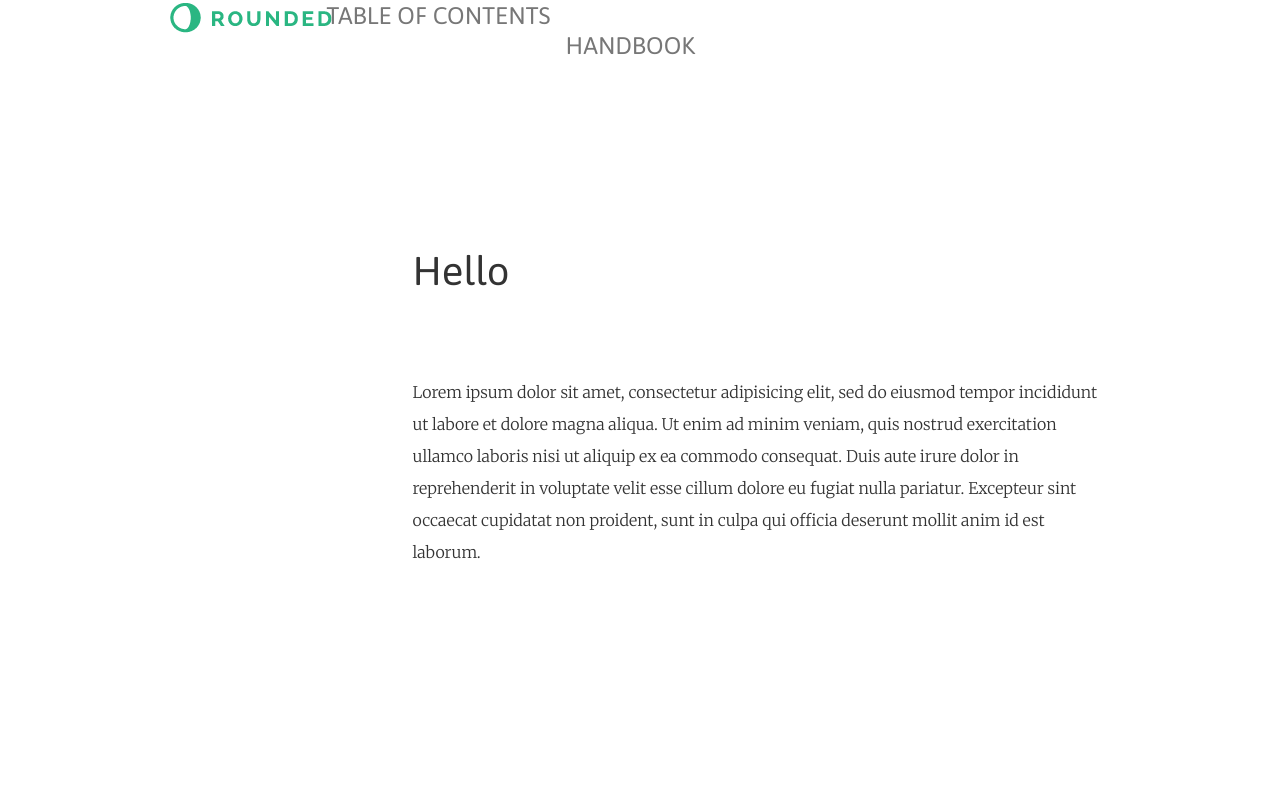
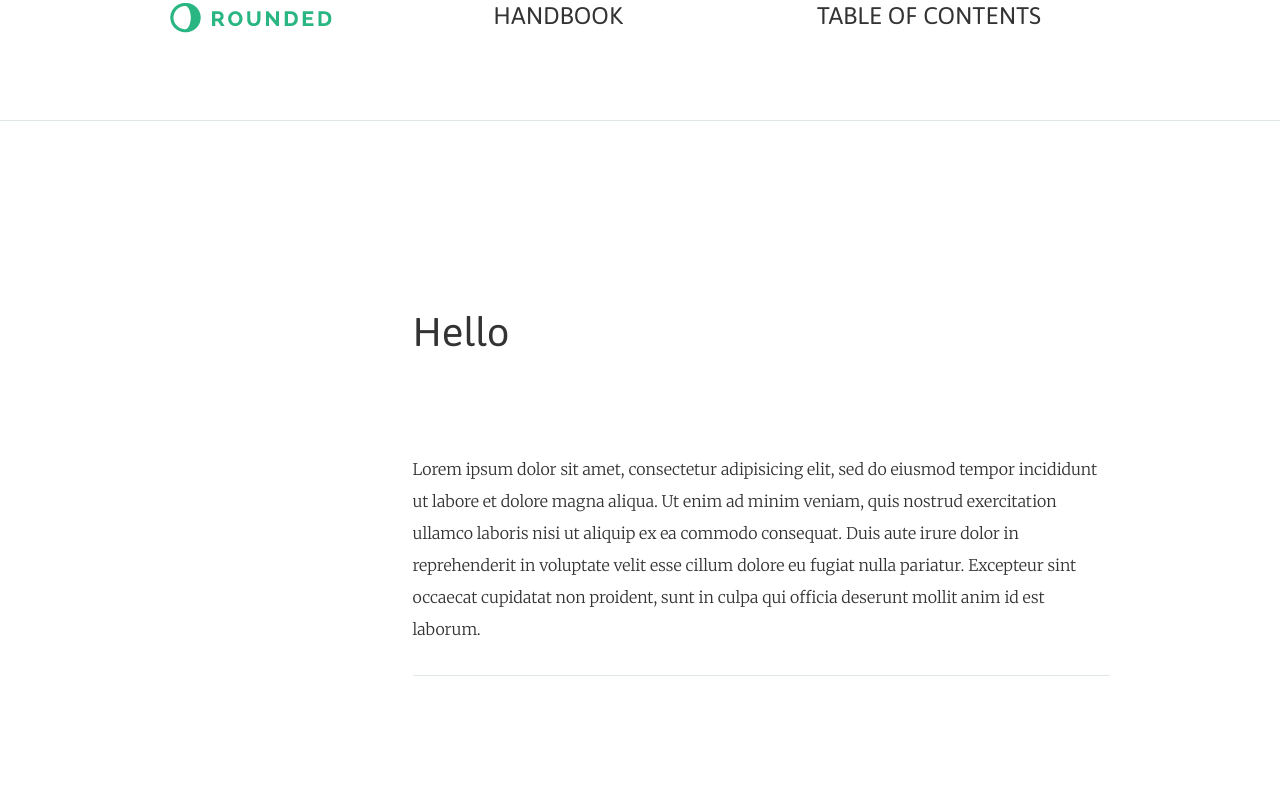
Before and after one commit to Rounded/rounded_handbook, a website: page index.html in a window 1280 px wide. Shown: the top 800 px of the page. Drawn offline with Linux system fonts and the light colour scheme.

Commit message:
moved tof over

```diff
--- a/assets/stylesheets/modules/nav_full.less
+++ b/assets/stylesheets/modules/nav_full.less
@@ -48,3 +48,5 @@ h3.toggle-transparent.tof.pull-right
 {
   color: #777777;
 }
+
+hr.nav-line { margin-top: -90px; }
--- a/index.html
+++ b/index.html
@@ -63,7 +63,7 @@
                 <a href="#core-competencies" class="toggle-transparent">Core Competencies</a>
               </li>
               <li class="navbar-list-item">
-                <a href="#path" class="t2ggle-transparent">Finding Your Rounded Path</a>
+                <a href="#path" class="toggle-transparent">Finding Your Rounded Path</a>
               </li>
               <li class="navbar-list-item">
                 <a href="#goals" class="toggle-transparent">Goals &amp; Expectations</a>
@@ -86,13 +86,24 @@
   <div class="navbar navbar-fixed-top">
     <div class="navbar-inner">
       <div class="container">
-        <a href="#header" class="brand"><img src="assets/images/logo.png" alt=""></a>
-        <h3 class="navbar-text pull-right">HANDBOOK</h3>
-        <h3 class="toggle-transparent tof pull-right">TABLE OF CONTENTS</h3>
-      </div><!-- .container -->
+        <div class="row">
+          <div class="col-md-4">
+            <a href="#header" class="brand"><img src="assets/images/logo.png" alt=""></a>
+          </div>
+          <div class="col-md-4">
+            <h3>HANDBOOK</h3>
+          </div>
+          <div class="col-md-4">
+            <h3 class="toggle-transparent tof">TABLE OF CONTENTS</h3>
+          </div>
+        </div><!-- row -->
+      </div><!-- container -->
     </div><!-- .navbar-inner -->
   </div><!-- .navbar -->
+<hr>
 </header>
+
+
 
       <div class="container">
         <div class="row">
@@ -119,8 +130,11 @@
             <br/> <br/>
 
             <div id="intro" class="section">
+              <h3></h3>
             <p>Lorem ipsum dolor sit amet, consectetur adipisicing elit, sed do eiusmod tempor incididunt ut labore et dolore magna aliqua. Ut enim ad minim veniam, quis nostrud exercitation ullamco laboris nisi ut aliquip ex ea commodo consequat. Duis aute irure dolor in reprehenderit in voluptate velit esse cillum dolore eu fugiat nulla pariatur. Excepteur sint occaecat cupidatat non proident, sunt in culpa qui officia deserunt mollit anim id est laborum.</p>
+            </div>
           </div>
+           <hr>
         </section>
 
 
@@ -136,6 +150,7 @@
 
             <p>Now, with 15 full-time, we play in both advanced consumer and enterprise application development -- native apps to web applications. We like to work with companies who demonstrate an appreciation for the value design brings to software. And, most importantly, Rounded is best described as part agency and part laboratory. We work with clients to build relationships, improve our craft, and expand our runway to experiment.</p>
           </div><!-- .beliefs -->
+        </div>
           <hr>
         </section>
 
@@ -271,6 +286,7 @@
           <p>Rounded's strength is in its people. Everyone here comes to work, play, and join in the continual learning process of a fast-paced startup. We strive to develop beautiful products that fix a tangible problem.</p>
 
         </div><!-- .competencies -->
+      </div>
         <hr>
       </section>
 
```
Also changed, not shown: style.css.
